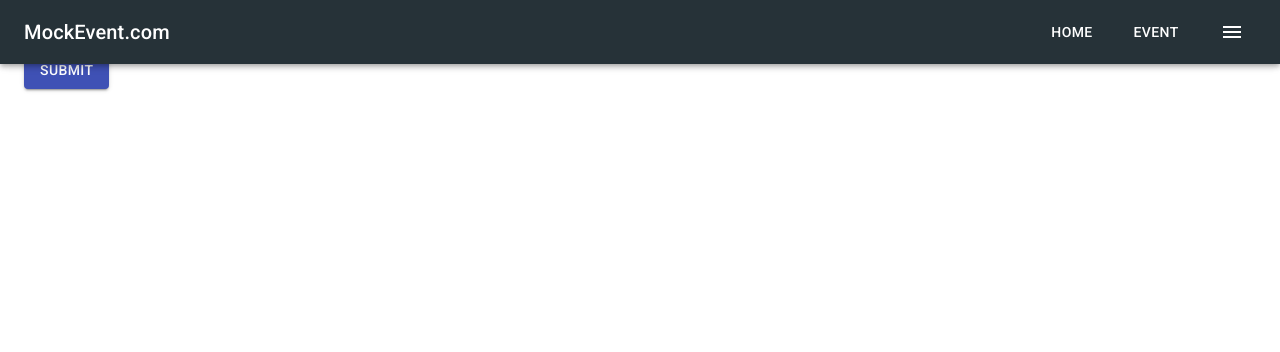
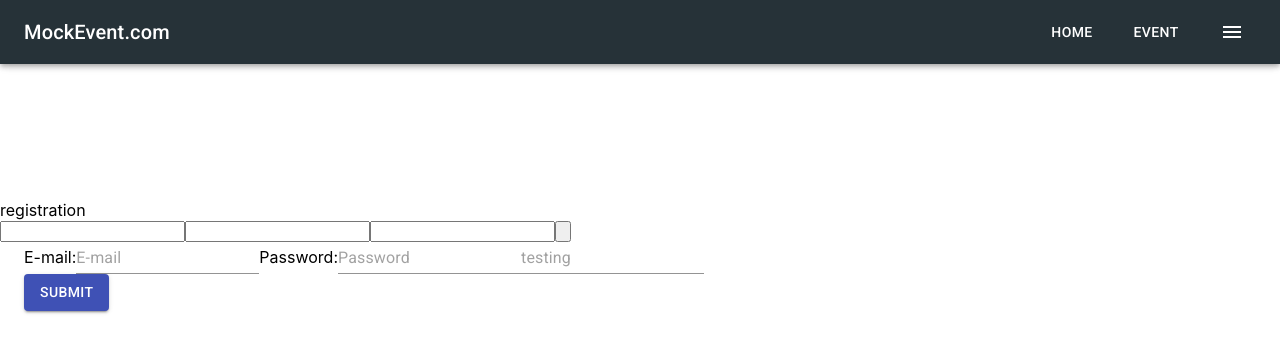
Before and after one commit to CharShewFan/ass2-react, a React (Create React App) app in the folder ass2/: page /user in a window 1280 px wide. Shown: the top 352 px of the page. Built offline with nearby package versions, Linux system fonts and the light colour scheme; no server answers.

Commit message:
completed login and registraiton component

```diff
--- a/ass2/src/components/LogIn.jsx
+++ b/ass2/src/components/LogIn.jsx
@@ -10,14 +10,32 @@ import React, {useState} from 'react'
  class LogIn extends React.Component{
     constructor(props){
         super(props);
+       this.handleGetInputValue = this.handleGetInputValue.bind(this)
+       this.handlePassword = this.handlePassword.bind(this)
+       this.testing = this.testing.bind(this)
         this.state = {
             email:"",
-            password:""
+            password:"",
+            testing:""
         };
-        this.submit = this.submit.bind(this);
+
+
     }
 
+    handleGetInputValue = function(event){
+        this.setState({
+            email : event.target.value,
+
+        })
+    }
+
+    handlePassword = function(event){
+        this.setState({
+            password:event.target.value
+        })
+    }
      submit = async function(email,password){
+
          try{
              const respose =  await axios.post("/user/login",{
                 "email":this.state.email,
@@ -30,18 +48,25 @@ import React, {useState} from 'react'
 
     };
 
+    testing = function(e){
+        if(e) e.preventDefault();
+        const valueTemp = this.inputValue.value;
+        console.log(valueTemp, '------valueTemp');
+    }
+
     render() {
         return(
             <Container className="container">
             <form className="loginForm" noValidate autoComplete="off">
                 <label htmlFor="email">E-mail:</label>
-                <Input placeholder="E-mail" type="email" value={this.setState.email} id="email"></Input>
+                <Input placeholder="E-mail" type="email"  value={this.state.email} id="email"  onInput={this.handleGetInputValue}></Input>
                 <label htmlFor="password">Password:</label>
-                <Input placeholder="Password" type="password" value={this.setState.password}></Input>
+                <Input placeholder="Password" type="password"  value={this.state.password}  onChange={()=>this.handlePassword()}></Input>
+                <Input placeholder="testing"  onChange={(event)=>{this.setState({testing:event.target.value})}}></Input>
             </form>
-            <Button onclick={this.submit()} size="medium" variant="contained" color="primary">Submit</Button>
-            <div>{this.state.email}</div>
-            <div>{this.state.password}</div>
+            <Button onclick={this.submit.bind(this.email,this.password)} size="medium" variant="contained" color="primary">Submit</Button>
+
+
             </Container>
 
         )
@@ -50,3 +75,5 @@ import React, {useState} from 'react'
 }
 
 export default LogIn
+
+//ref={(p)=>{this.password = p}}
--- a/ass2/src/components/Registration.jsx
+++ b/ass2/src/components/Registration.jsx
@@ -1,3 +1,4 @@
+import axios from "axios";
 import React from "react"
 
 
@@ -5,12 +6,50 @@ import React from "react"
 export default class Registration extends React.Component{
     constructor(props){
         super(props);
-    };
+        this.state={
+            firstname:"",
+            lastname : "",
+            email:"",
+            password:""
+        }
+        this.updatePassword = this.updatePassword.bind(this)
+    }
+
+    //function
+
+    updatePassword(event){
+        this.setState(
+            {password : event.target.value}
+        )
+    }
+
+    //handle click
+    async handleClick(){
+        try{
+            const response = await axios.post("user/register",{
+                "firstname":this.state.firstname,
+                "lastname":this.state.lastname,
+                "email":this.state.email,
+                "password":this.state.password
+            })
+            console.log(response)
+        }catch(e){
+            console.log(e)
+        }
+
+    }
 
     render(){
         return(
             <div>
                 registration
+                <form>
+                    <label htmlFor="userName" ></label><input type="text" id="userName" onChange={(e)=>{this.setState({firstname:e.target.value})}}/>
+                    <label htmlFor="lastname"></label><input type="text" id="lastname" onChange={(e)=>{this.setState({lastname:e.target.value})}}/>
+                    <label htmlFor="userEmail" ></label><input type="text" id="userEmail" onChange={(e)=>{this.setState({email:e.target.value})}}/>
+                    <label htmlFor="pssword"></label><inpit type="password" onChange={(e)=>{this.setState({password:e.target.value})}}></inpit>
+                    <input type="button" onClick={()=>{this.handleClick()}}/>
+                </form>
             </div>
         )
     }
--- a/ass2/src/view/User.jsx
+++ b/ass2/src/view/User.jsx
@@ -3,7 +3,7 @@ import Registration from "../components/Registration"
 
 function User(){
     return(
-        <div>
+        <div className="userBox" style={{marginTop:"200px"}} >
             <div className="registration">
                 <Registration/>
             </div>
```
